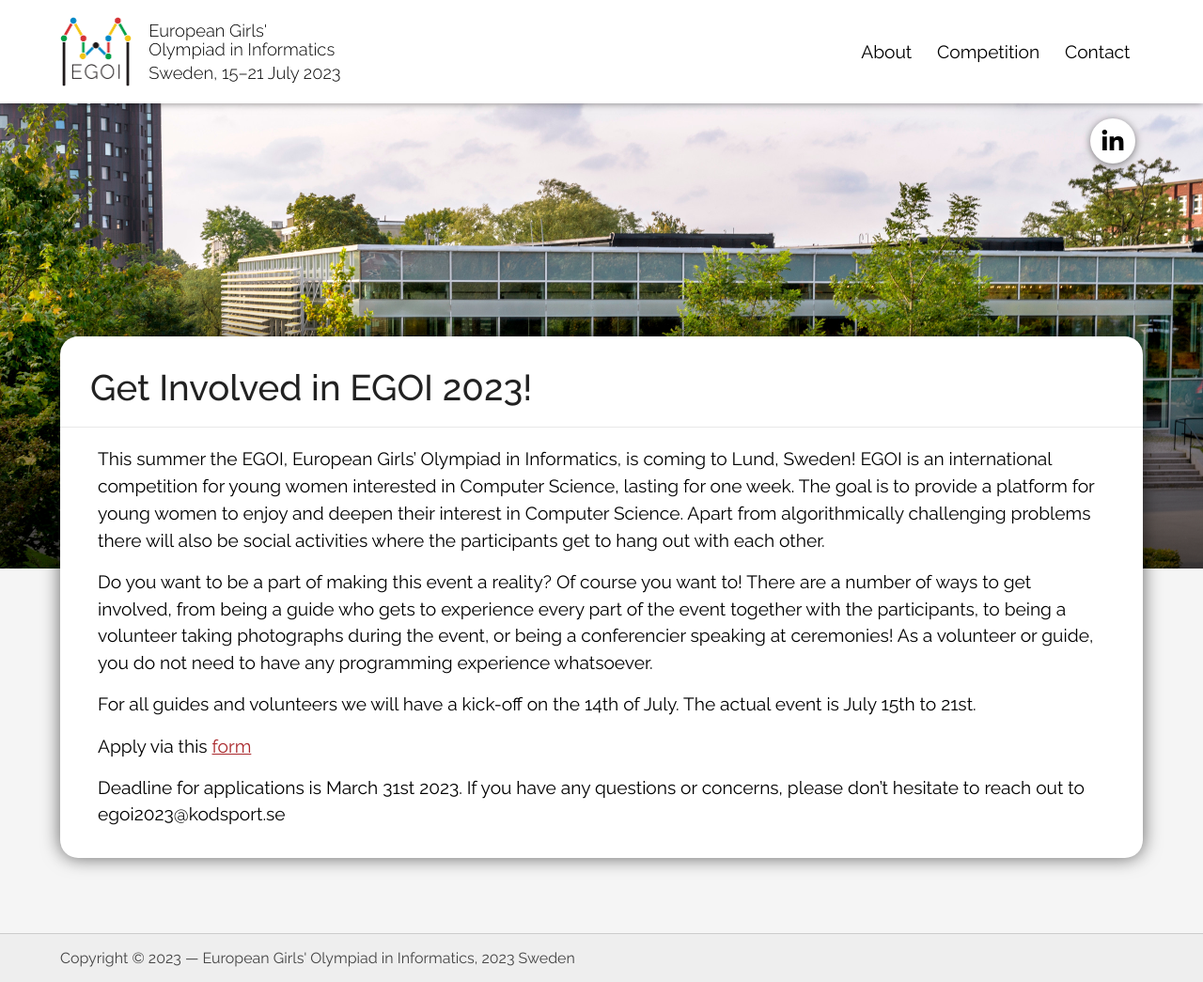
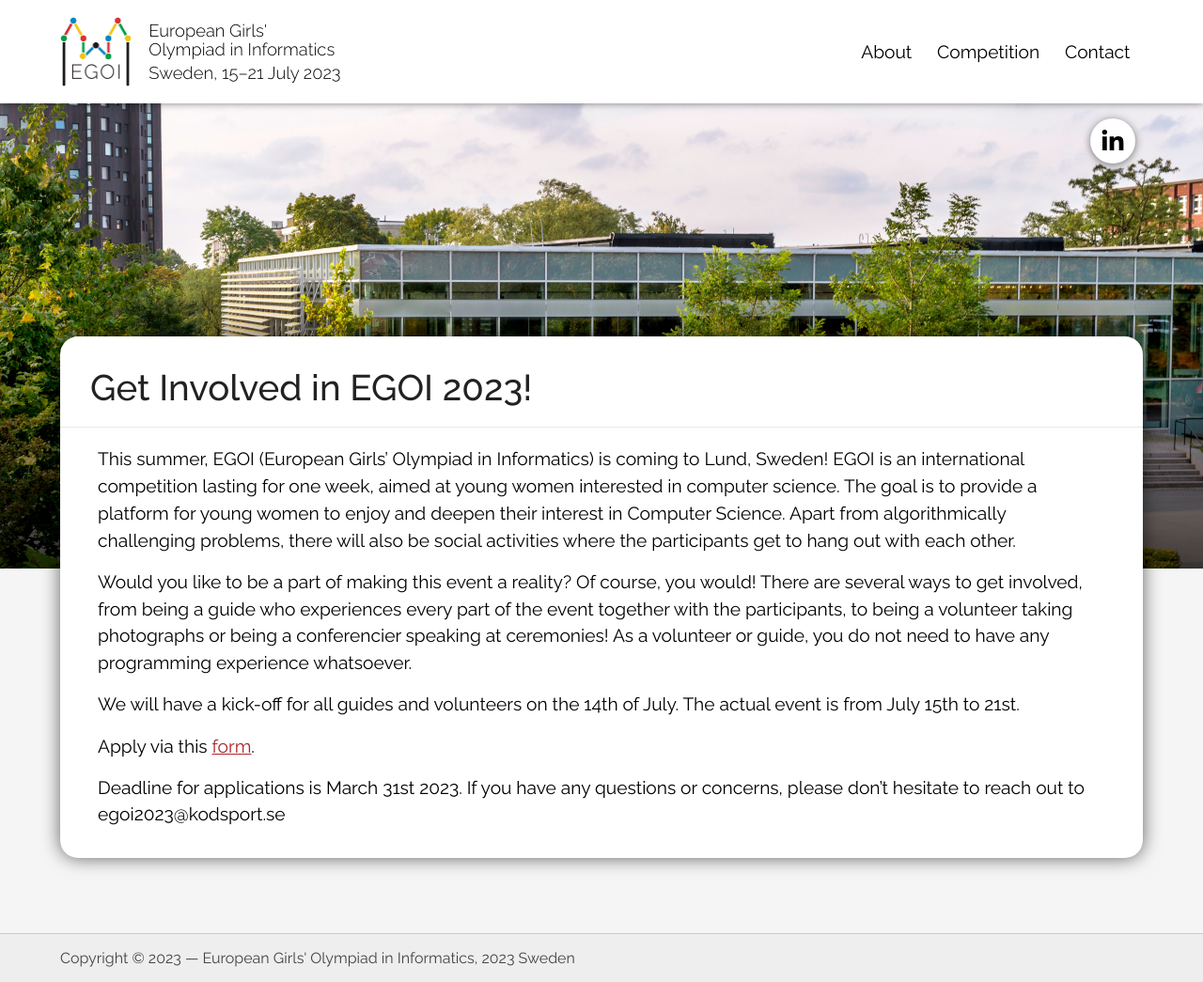
Before and after one commit to Kodsport/egoi23.se, a Jekyll site: the page built from about/get-involved.md, in a window 1280 px wide. Shown: the whole page at 94% size. Built offline with Jekyll 4.4.1, drawn with Linux system fonts in a browser that asks for light colours.

Commit message:
Update get-involved.md

```diff
--- a/about/get-involved.md
+++ b/about/get-involved.md
@@ -5,13 +5,13 @@ background: bkg/ma.jpg
 backgroundAlign: bottom
 ---
 
-This summer the EGOI, European Girls’ Olympiad in Informatics, is coming to Lund, Sweden! EGOI is an international competition for young women interested in Computer Science, lasting for one week. The goal is to provide a platform for young women to enjoy and deepen their interest in Computer Science. Apart from algorithmically challenging problems there will also be social activities where the participants get to hang out with each other.
+This summer, EGOI (European Girls' Olympiad in Informatics) is coming to Lund, Sweden! EGOI is an international competition lasting for one week, aimed at young women interested in computer science. The goal is to provide a platform for young women to enjoy and deepen their interest in Computer Science. Apart from algorithmically challenging problems, there will also be social activities where the participants get to hang out with each other.
 
-Do you want to be a part of making this event a reality? Of course you want to! There are a number of ways to get involved, from being a guide who gets to experience every part of the event together with the participants, to being a volunteer taking photographs during the event, or being a conferencier speaking at ceremonies! As a volunteer or guide, you do not need to have any programming experience whatsoever.
+Would you like to be a part of making this event a reality? Of course, you would! There are several ways to get involved, from being a guide who experiences every part of the event together with the participants, to being a volunteer taking photographs or being a conferencier speaking at ceremonies! As a volunteer or guide, you do not need to have any programming experience whatsoever.
 
-For all guides and volunteers we will have a kick-off on the 14th of July. The actual event is July 15th to 21st.
+We will have a kick-off for all guides and volunteers on the 14th of July. The actual event is from July 15th to 21st.
 
-Apply via this [form](https://forms.gle/UrR3oFQwcdoS1ZHg8)
+Apply via this [form](https://forms.gle/UrR3oFQwcdoS1ZHg8).
 
 Deadline for applications is March 31st 2023.
 If you have any questions or concerns, please don't hesitate to reach out to egoi2023@kodsport.se
```
